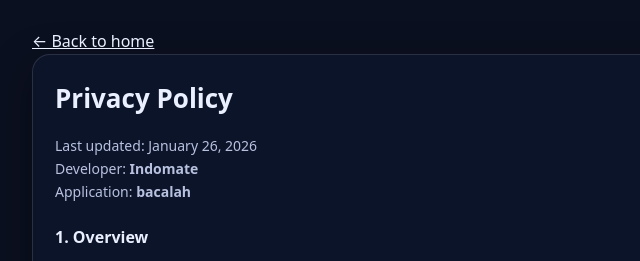
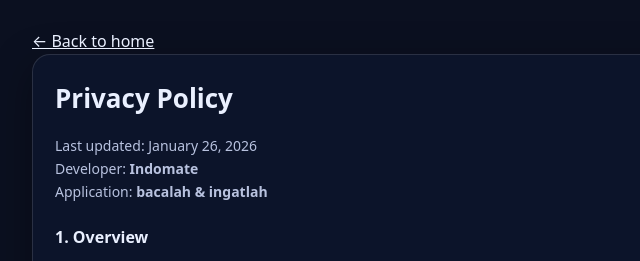
Before and after one commit to indomateapp/indomateapp.github.io, a plain HTML site: page privacy.html in a window 1280 px wide. Shown: the top 261 px of the page, 176-816 px from the left. Drawn offline with Linux system fonts and the light colour scheme.

Commit message:
Update application name in privacy policy

```diff
--- a/privacy.html
+++ b/privacy.html
@@ -56,7 +56,7 @@
       <p class="muted">
         Last updated: <span id="d"></span><br />
         Developer: <strong>Indomate</strong><br />
-        Application: <strong>bacalah</strong>
+        Application: <strong>bacalah & ingatlah</strong>
       </p>
 
       <h2>1. Overview</h2>
```
